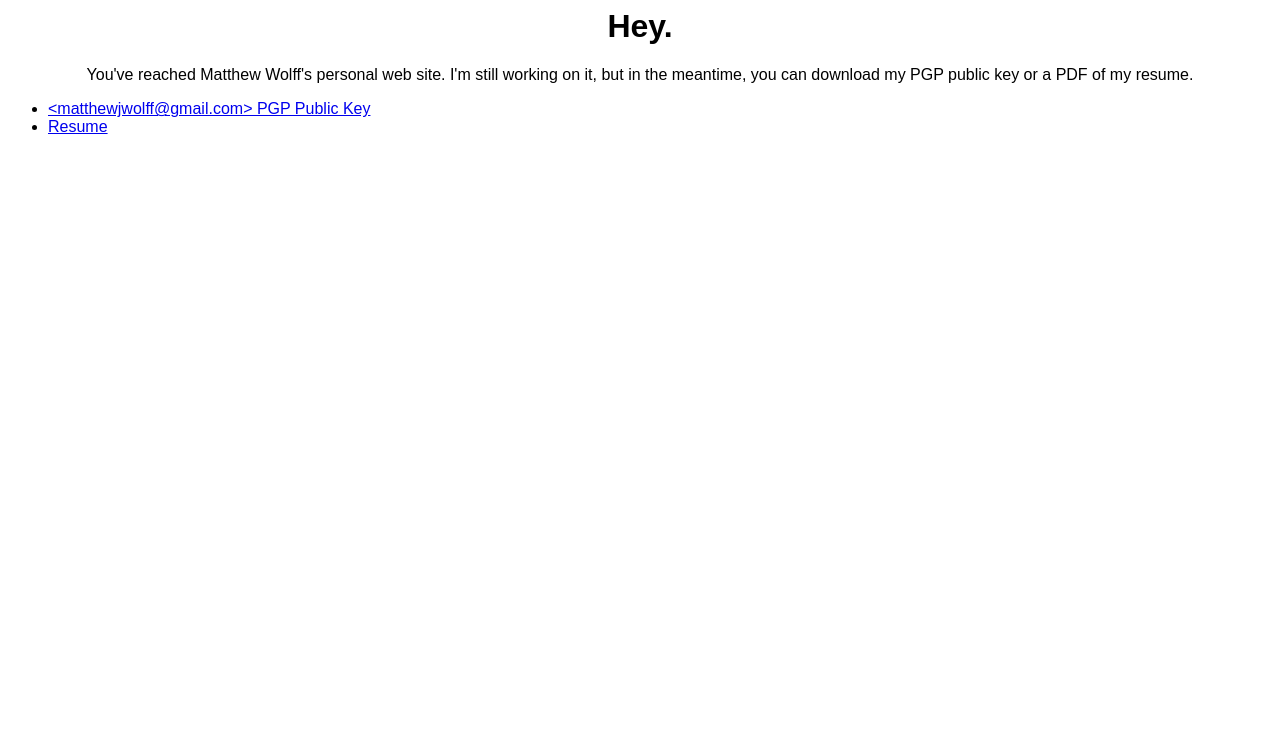
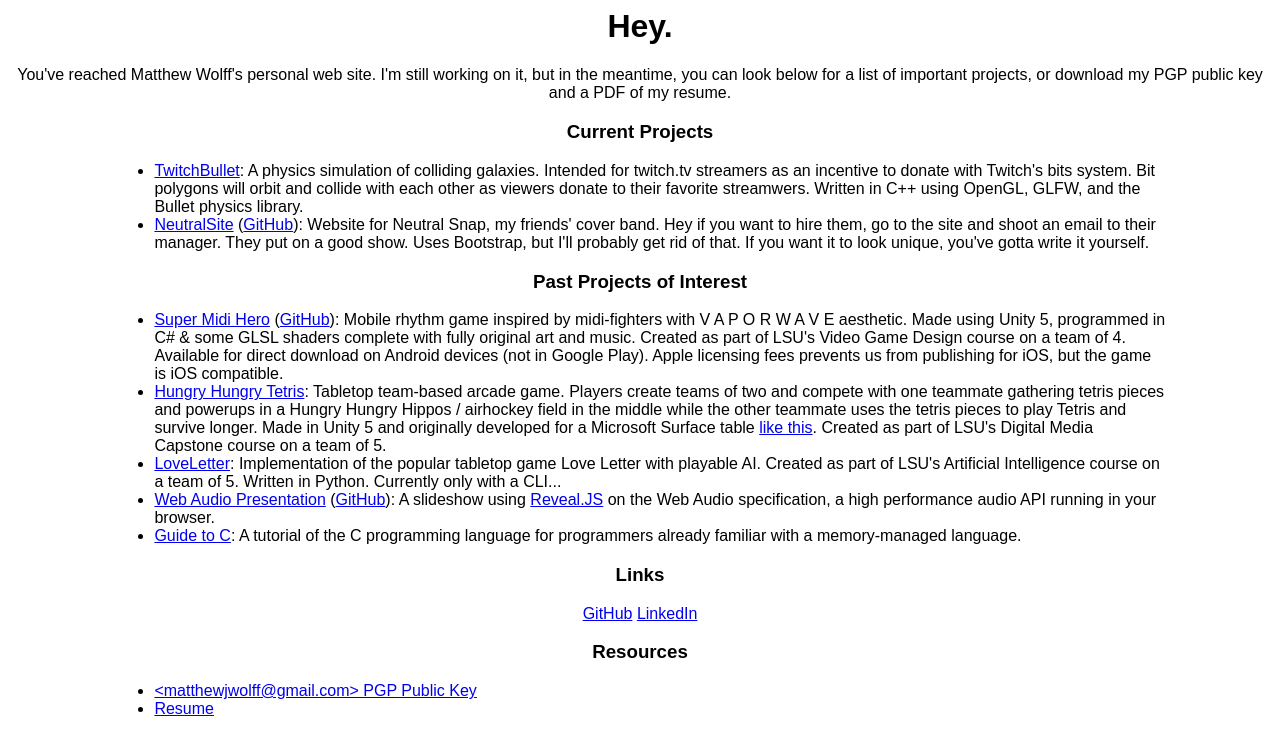
Before and after one commit to matthewjwolff/matthewjwolff.github.io, a plain HTML site: page index.html in a window 1280 px wide. Drawn offline with Linux system fonts and the light colour scheme.

Commit message:
updated for HVSW

```diff
--- a/index.html
+++ b/index.html
@@ -5,7 +5,26 @@
     </head>
     <body>
         <h1>Hey.</h1>
-        <p>You've reached Matthew Wolff's personal web site. I'm still working on it, but in the meantime, you can download my PGP public key or a PDF of my resume.</p>
+        <p>You've reached Matthew Wolff's personal web site. I'm still working on it, but in the meantime, you can look below for a list of important projects, or download my PGP public key and a PDF of my resume.</p>
+        <h3>Current Projects</h3>
+        <ul>
+            <li><a href="https://github.com/matthewjwolff/TwitchBullet" >TwitchBullet</a>: A physics simulation of colliding galaxies. Intended for twitch.tv streamers as an incentive to donate with Twitch's bits system. Bit polygons will orbit and collide with each other as viewers donate to their favorite streamwers. Written in C++ using OpenGL, GLFW, and the Bullet physics library.</li>
+            <li><a href="http://neutralsnap.com" >NeutralSite</a> (<a href="https://github.com/matthewjwolff/NeutralSite">GitHub</a>): Website for Neutral Snap, my friends' cover band. Hey if you want to hire them, go to the site and shoot an email to their manager. They put on a good show. Uses Bootstrap, but I'll probably get rid of that. If you want it to look unique, you've gotta write it yourself.</li>
+        </ul>
+
+        <h3>Past Projects of Interest</h3>
+        <ul>
+            <li><a href="http://xstgx.com/midihero">Super Midi Hero</a> (<a href="https://github.com/evenam/CSC4263-ART4240">GitHub</a>): Mobile rhythm game inspired by midi-fighters with V A P O R W A V E aesthetic. Made using Unity 5, programmed in C# & some GLSL shaders complete with fully original art and music. Created as part of LSU's Video Game Design course on a team of 4. Available for direct download on Android devices (not in Google Play). Apple licensing fees prevents us from publishing for iOS, but the game is iOS compatible.</li>
+            <li><a href="https://github.com/DRMold/HungryHungryTetris">Hungry Hungry Tetris</a>: Tabletop team-based arcade game. Players create teams of two and compete with one teammate gathering tetris pieces and powerups in a Hungry Hungry Hippos / airhockey field in the middle while the other teammate uses the tetris pieces to play Tetris and survive longer. Made in Unity 5 and originally developed for a Microsoft Surface table <a href="https://en.wikipedia.org/wiki/Microsoft_PixelSense">like this</a>. Created as part of LSU's Digital Media Capstone course on a team of 5.</li>
+            <li><a href="https://github.com/matthewjwolff/LoveLetter" >LoveLetter</a>: Implementation of the popular tabletop game Love Letter with playable AI. Created as part of LSU's Artificial Intelligence course on a team of 5. Written in Python. Currently only with a CLI...</li>
+            <li><a href="https://matthewjwolff.github.io/WebAudioPresentation" >Web Audio Presentation</a> (<a href="https://github.com/matthewjwolff/WebAudioPresentation">GitHub</a>): A slideshow using <a href="http://lab.hakim.se/reveal-js/">Reveal.JS</a> on the Web Audio specification, a high performance audio API running in your browser.</li>
+            <li><a href="https://github.com/matthewjwolff/GuideToC" >Guide to C</a>: A tutorial of the C programming language for programmers already familiar with a memory-managed language.</li>
+        </ul>
+
+        <h3>Links</h3>
+        <p><a href="https://github.com/matthewjwolff">GitHub</a> <a href="https://www.linkedin.com/in/matthew-wolff-15a697ba/">LinkedIn</a></p>
+
+        <h3>Resources</h3>
         <div class="left">
             <ul>
                 <li><a href="pub.key" >&ltmatthewjwolff@gmail.com&gt PGP Public Key</a></li>
--- a/styles.css
+++ b/styles.css
@@ -3,6 +3,8 @@
     font-family: Sans-serif;
 }
 
-.left {
+ul{
     text-align: left;
+    margin: auto;
+    width: 80%;
 }
```
